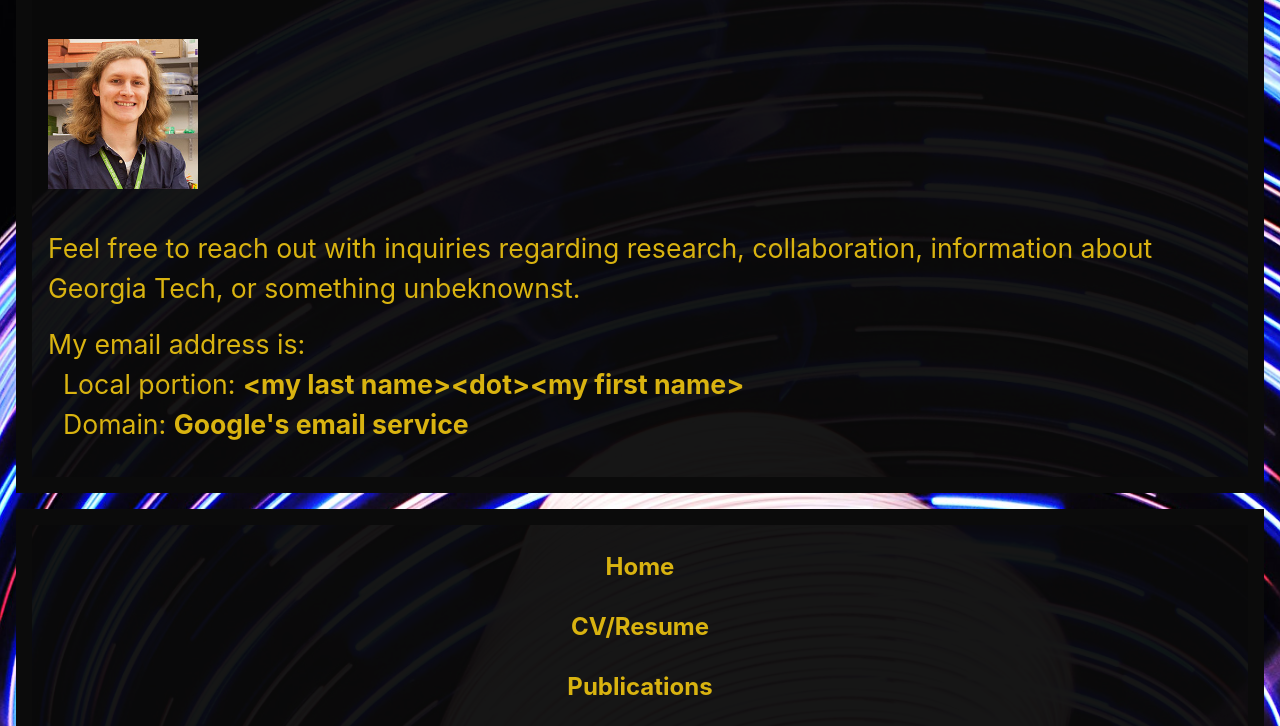
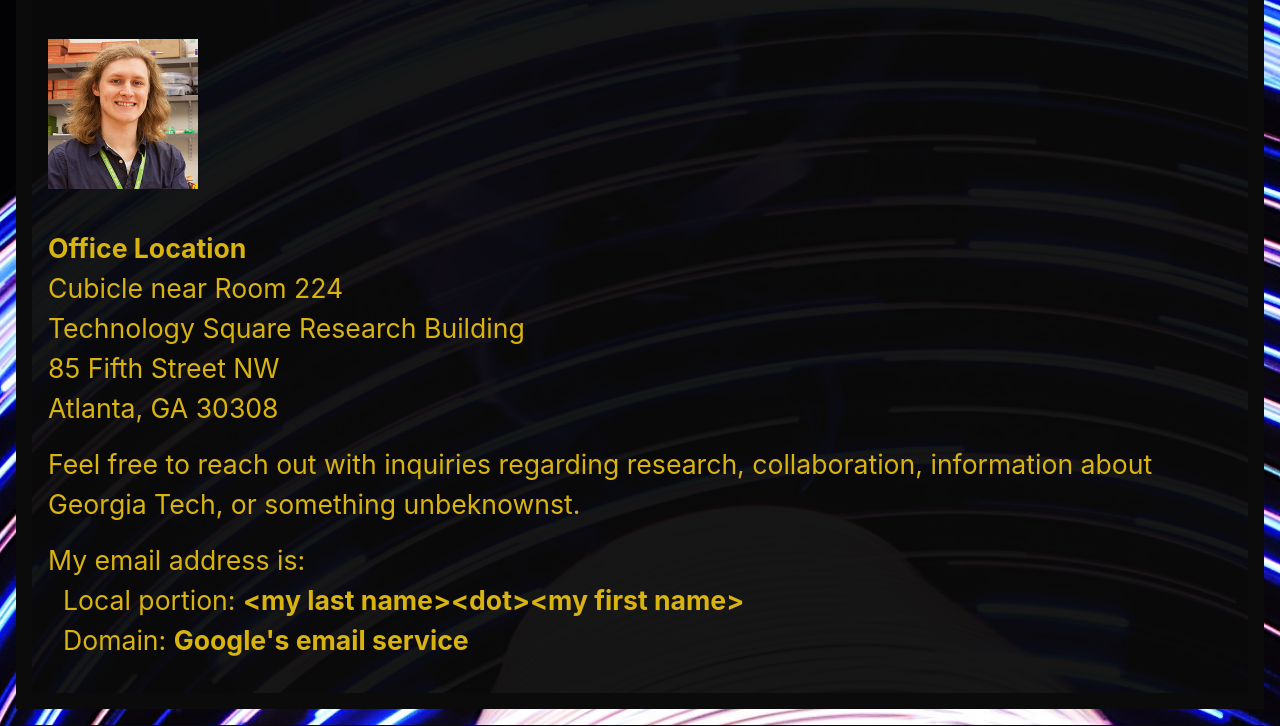
Before and after one commit to theredcomputer/theredcomputer.github.io, a plain HTML site: page contact.html in a window 1280 px wide. Shown: the part 188-914 px from the top of the page. Drawn offline with nearby package versions, Linux system fonts and the light colour scheme.

```diff
--- a/contact.html
+++ b/contact.html
@@ -21,6 +21,12 @@
                 <div class="font-weight-normal maincontent">
                     <img src="images/headshot.jpg" height="150px"/>
                     <br/><br/>
+
+                    <b>Office Location</b>
+                    <p>Cubicle near Room 224<br/>
+                       Technology Square Research Building<br/>
+                       85 Fifth Street NW<br/>
+                       Atlanta, GA 30308</p>
                     <p>Feel free to reach out with inquiries regarding research, collaboration, information about Georgia Tech, or something unbeknownst.</p>
                     <span>My email address is:</span>
                     <ul class="list-unstyled">
```
